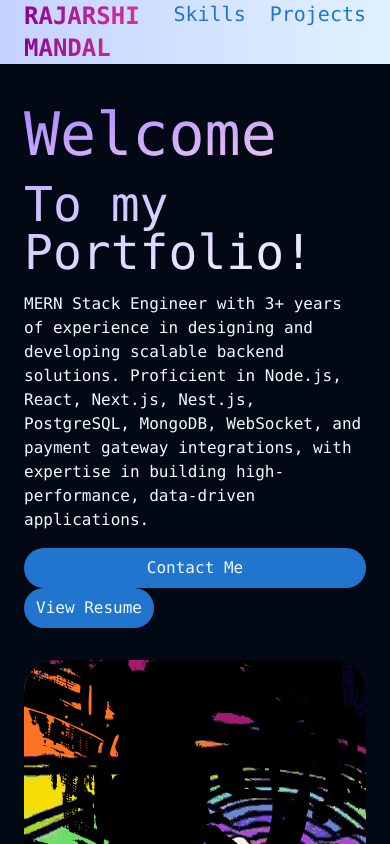
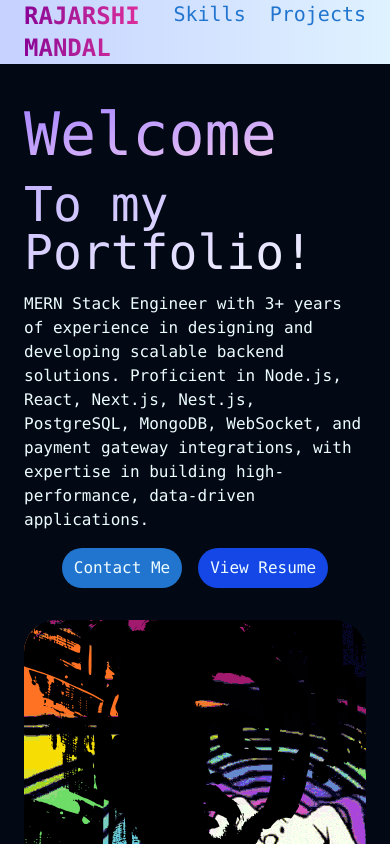
Before and after one commit to rajarshix1/rajarshi-portfolio, a Next.js app: page / in a window 390 px wide. Shown: the top 844 px of the page. Built offline with nearby package versions, Linux system fonts and the light colour scheme.

Commit message:
responsive fix and button colour

```diff
--- a/src/app/page.tsx
+++ b/src/app/page.tsx
@@ -14,9 +14,9 @@ export default function Home() {
           WebSocket, and payment gateway integrations, with expertise in building high-performance, data-driven
           applications.
         </p>
-        <div className="flex flex-col md:flex-row space-x-0 md:space-x-4 ">
-        <button className="px-3 py-2 rounded-3xl bg-primary hover:bg-red-700 hover:cursor-pointer">Contact Me</button>
-        <a  href="/Resume-Rajarshi-BE.pdf" download><button className="px-3 py-2 rounded-3xl bg-primary hover:bg-red-700 hover:cursor-pointer">View Resume</button></a>
+        <div className="flex flex-row justify-center space-x-4 ">
+        <button className="px-3 py-2 w-fit rounded-3xl bg-primary hover:bg-red-700 hover:cursor-pointer">Contact Me</button>
+        <a className="px-3 py-2 w-fit rounded-3xl bg-blue-700 hover:bg-red-700 hover:cursor-pointer flex items-center justify-center" href="/Resume-Rajarshi-BE.pdf" download><button >View Resume</button></a>
         </div>
       </div>
       {/* <div className="w-full md:w-5/12  bg-gradient-to-tl from-fuchsia-100 to-pink-400 p-1 rounded-4xl mt-4 md:mr-2"> */}
```
